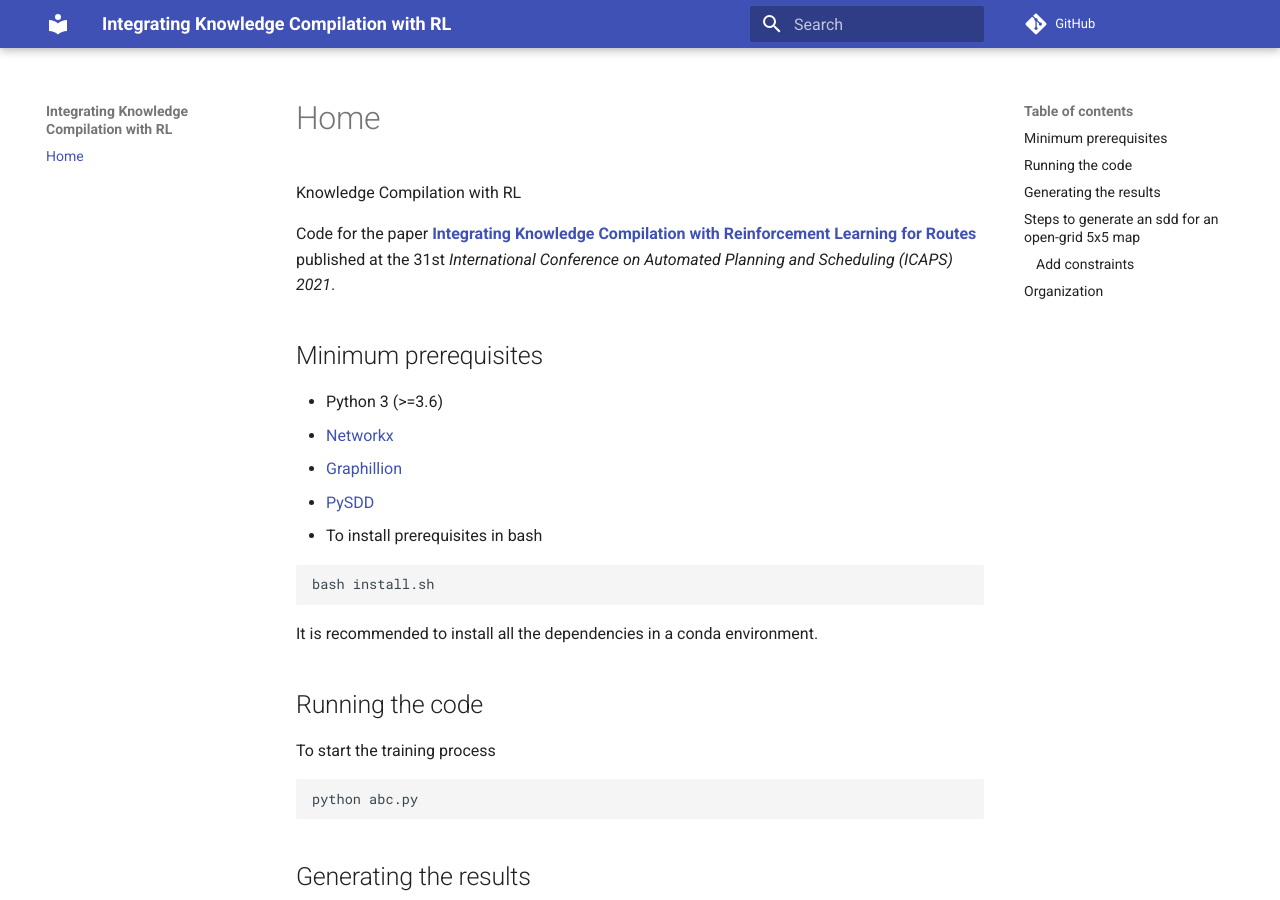
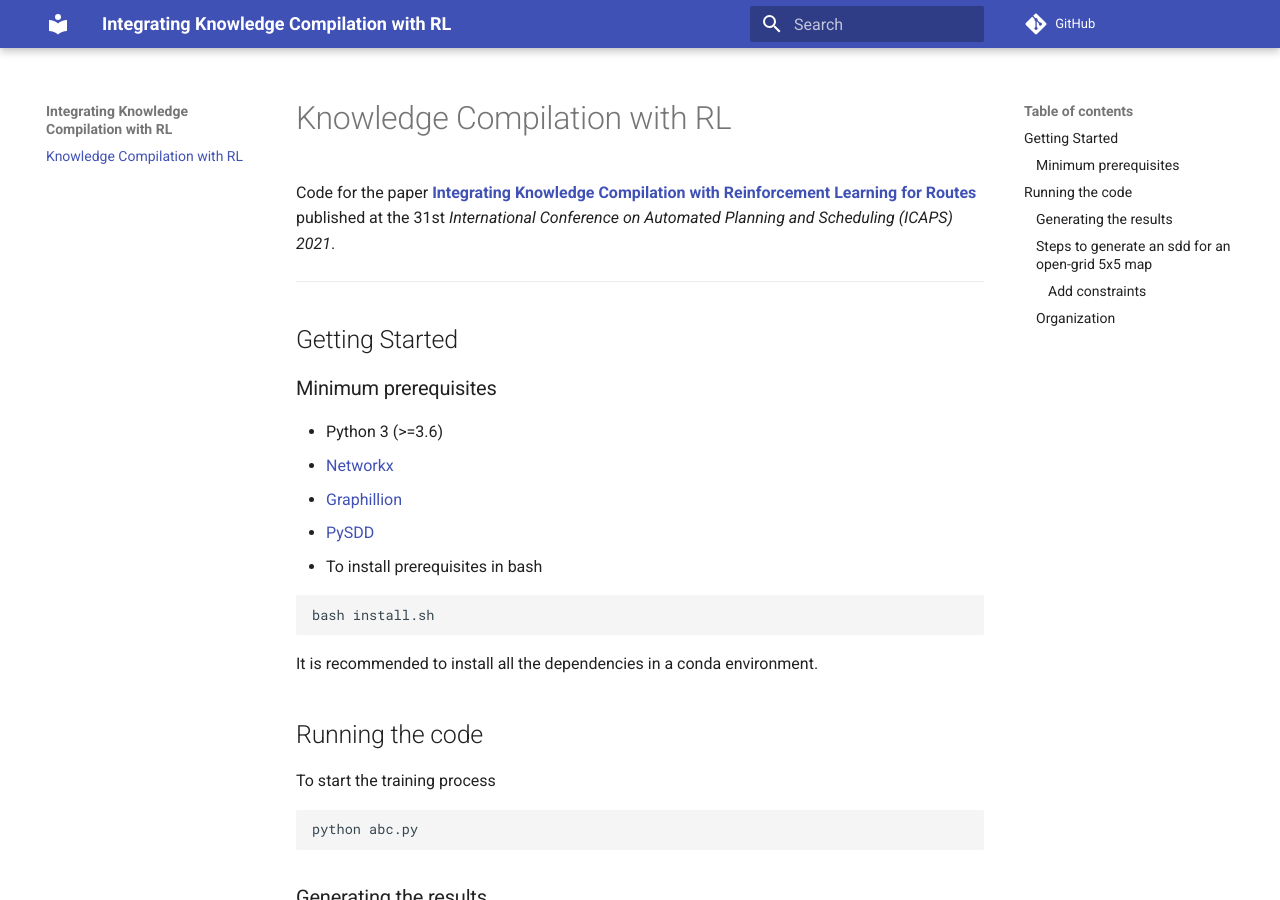
Before and after one commit to kushagra06/KCRL-Docs, an MkDocs documentation site: the page built from docs/index.md, in a window 1280 px wide and 900 px high. Built offline with MkDocs 1.6.1 and Material for MkDocs 9.7.7, drawn with Linux system fonts in a browser that asks for light colours; comment, search, counter and statistics services are not loaded.

Commit message:
Update index.md

````diff
--- a/docs/index.md
+++ b/docs/index.md
@@ -1,8 +1,13 @@
-Knowledge Compilation with RL
+
+# Knowledge Compilation with RL
 
 Code for the paper [**Integrating Knowledge Compilation with Reinforcement Learning for Routes**](https://ojs.aaai.org/index.php/ICAPS/article/view/16002/15813) published at the 31st *International Conference on Automated Planning and Scheduling (ICAPS) 2021*.
 
-## Minimum prerequisites
+***
+
+## Getting Started
+
+### Minimum prerequisites
 
 * Python 3 (>=3.6)
 * [Networkx](https://networkx.org/)
@@ -20,15 +25,15 @@ To start the training process
 python abc.py
 ```
 
-## Generating the results
+### Generating the results
 
-## Steps to generate an sdd for an open-grid 5x5 map
+### Steps to generate an sdd for an open-grid 5x5 map
 * Using Graphillion generate sets of all paths i.e. a GraphSet or a zdd (e.g., using ./scripts/grid.py).
 * Construct a file that maps sdd variables (literals) to edges (e.g., using ./scripts/grid.py).
 * Convert the above generated zdd into sdd using *zdd2sdd.py* script.
 
-### Add constraints
+#### Add constraints
 * To add constraints (e.g., visiting some landmarks), generate another sdd using Graphillion.
 * To combine the main sdd (sdd1) with the constraint sdd (sdd2), conjoin them using the conjoin operation in PySDD. (E.g.,``sdd1.conjoin(sdd2)``)
 
-## Organization
+### Organization
````
